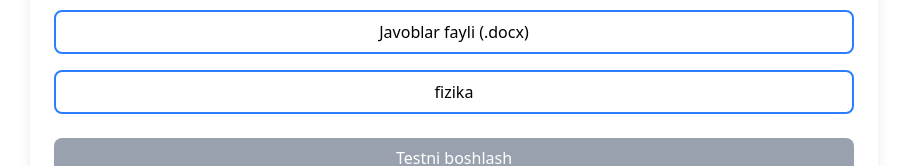
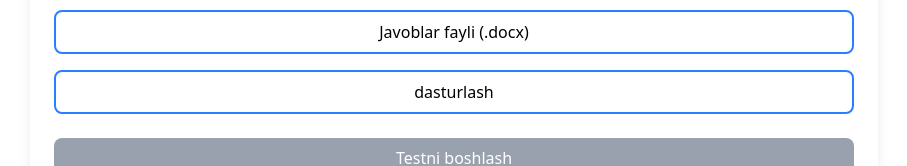
Before and after one commit to DilyorbekUbaydullayev/mock-test, a React (Vite) app: page / in a window 1280 px wide. Shown: the part 210-376 px from the top of the page, without its empty margins (186-1093 px from the left). Built offline with nearby package versions, Linux system fonts and the light colour scheme.

Commit message:
dasturlash

```diff
--- a/src/App.jsx
+++ b/src/App.jsx
@@ -255,12 +255,12 @@ function App() {
 
               </div>
               <div>
-                <a href="/Fizika yakuniy.pdf">
+                <a href="/dasturlash.pdf">
                 <label
 
                   className="block w-full px-4 py-2 text-center border-2 border-blue-500 rounded-lg hover:bg-blue-50 cursor-pointer"
                 >
-                  fizika
+                  dasturlash
                 </label>
                 </a>
               </div>
```
Also changed, not shown: 1 other file (tests, documents, lock files or other folders).
